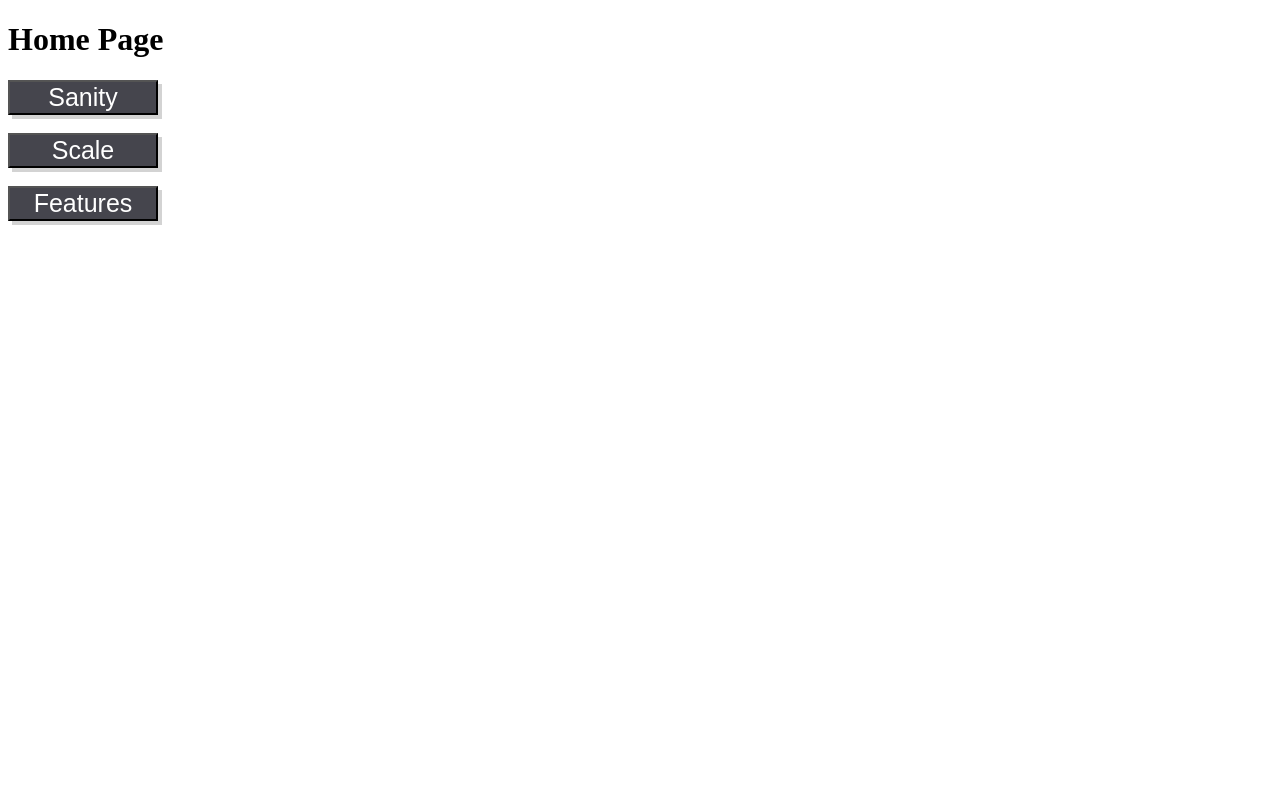
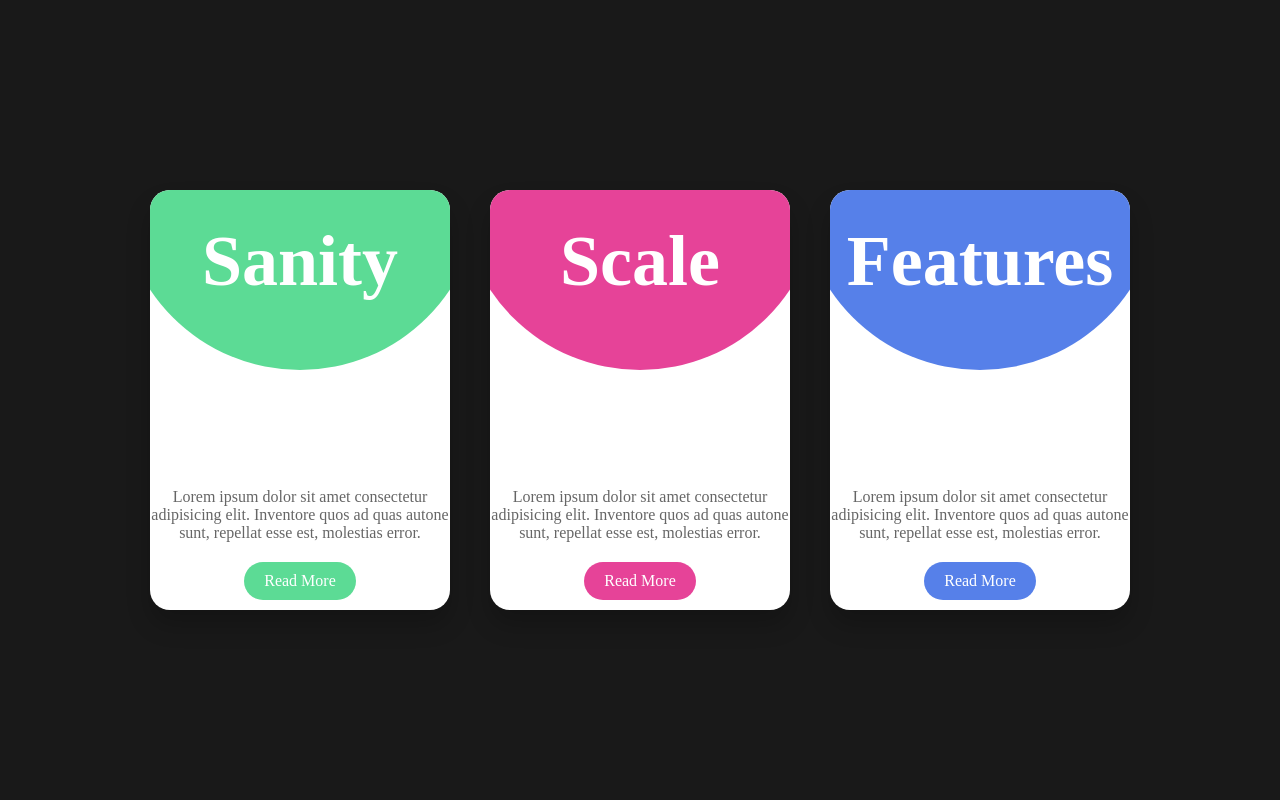
Before and after one commit to nairr-jnpr/nairr, a Flask app: page / in a window 1280 px wide. Run offline with Flask 2, Linux system fonts and the light colour scheme.

Commit message:
Updated design

```diff
--- /dev/null
+++ b/Static Site/static/index.css
@@ -0,0 +1,94 @@
+*
+{
+    margin: 0;
+    padding: 0;
+    box-sizing: border-box;
+}
+body{
+    display: flex;
+    justify-content: center;
+    align-items: center;
+    min-height: 100vh;
+    /*background: linear-gradient(45deg, #ffaf00, #bb02ff);*/
+    background: rgba(0,0,0,0.9);
+    background-attachment: fixed;
+}
+.container{
+    position: relative;
+    width: 1150px;
+    padding: 20px;
+    display: flex;
+    justify-content: center;
+    align-items: center;
+    flex-wrap: wrap;
+}
+.container .card{
+    position: relative;
+    width: 300px;
+    height: 420px;
+    background: #fff;
+    margin: 20px;
+    border-radius: 20px;
+    overflow: hidden;
+    box-shadow: 0 15px 25px rgba(0,0,0,0.2);
+    transition: 0.5s;
+}
+.container:hover .card
+{
+    filter: blur(20px);
+    transform: scale(0.9);
+    opacity: 0.5;
+}
+.container .card:hover
+{
+    filter: blur(0px);
+    transform: scale(1.1);
+    opacity: 1;
+}
+.container .card .circle{
+    position: relative;
+    width: 100%;
+    height: 100%;
+    background: #000;
+    clip-path: circle(180px at center 0);
+    text-align: center;
+
+}
+.container .card .circle h2
+{
+    color: #fff;
+    font-size: 4.5em;
+    padding: 30px 0;
+}
+.container .card .content
+{
+    position: absolute;
+    bottom: 10px;
+    page-break-after: 20px;
+    text-align: center;
+}
+.container .card .content p{
+    color: #666;
+}
+.container .card .content a{
+    position: relative;
+    display: inline-block;
+    padding: 10px 20px;
+    background: #000;
+    color: #fff;
+    border-radius: 40px;
+    text-decoration: none;
+    margin-top: 20px;
+}
+.container .card:nth-child(1) .circle,
+.container .card:nth-child(1) .content a{
+    background: #5cdb95;
+}
+.container .card:nth-child(2) .circle,
+.container .card:nth-child(2) .content a{
+    background: #e64398;
+}
+.container .card:nth-child(3) .circle,
+.container .card:nth-child(3) .content a{
+    background: #5680e9;
+}
--- a/Static Site/templates/index.html
+++ b/Static Site/templates/index.html
@@ -1,37 +1,43 @@
-<!doctype html>
-<html>
-    <head>
-        <meta charset="UTF-8"/>
-        <meta name="viewport" content="width=device-width, initial-scale=1.0"/>
-        <title>AP Firmware Report</title>
+<!DOCTYPE html>
+<html lang="en">
+<head>
+    <meta charset="UTF-8">
+    <meta http-equiv="X-UA-Compatible" content="IE=edge">
+    <meta name="viewport" content="width=device-width, initial-scale=1.0">
+    <title>Ap Firmware Report</title>
+    <link rel="stylesheet" href="/static/index.css">
+</head>
+<body>
+    <div class="container">
+         <div class="card">
+            <div class="circle">
+                <h2>Sanity</h2>
+            </div>
+            <div class="content">
+                <p>Lorem ipsum dolor sit amet consectetur adipisicing elit. Inventore quos ad quas autone sunt, repellat esse est, molestias error.</p>
+                <a href="http://127.0.0.1:5000/overview">Read More</a>
+            </div>
+        </div>
 
-    </head>
-    <body>
-        <h1>Home Page</h1>
-        <a href="http://127.0.0.1:5000/table" class="btn1"/>
-            <button style=" background-color:#45454d;
-                            color:#fff;
-                            font-size:25px;
-                            box-shadow:4px 4px lightgrey;
-                            width:150px">Sanity</button>
-        </a><br><br>
+        <div class="card">
+            <div class="circle">
+                <h2>Scale</h2>
+            </div>
+            <div class="content">
+                <p>Lorem ipsum dolor sit amet consectetur adipisicing elit. Inventore quos ad quas autone sunt, repellat esse est, molestias error.</p>
+                <a href="#">Read More</a>
+            </div>
+        </div>
 
-        <a href="#" class="btn2"/>
-            <button style=" background-color:#45454d;
-                            color:#fff;
-                            font-size:25px;
-                            box-shadow:4px 4px lightgrey;
-                            width:150px;">Scale</button>
-        </a><br><br>
-
-        <a href="#" class="btn13"/>
-            <button style=" background-color:#45454d;
-                            color:#fff;
-                            font-size:25px;
-                            box-shadow:4px 4px lightgrey;
-                            width:150px
-                            ">Features</button>
-        </a><br>
-    </body>
-
+        <div class="card">
+            <div class="circle">
+                <h2>Features</h2>
+            </div>
+            <div class="content">
+                <p>Lorem ipsum dolor sit amet consectetur adipisicing elit. Inventore quos ad quas autone sunt, repellat esse est, molestias error.</p>
+                <a href="#">Read More</a>
+            </div>
+        </div>
+    </div>
+</body>
 </html>
```
